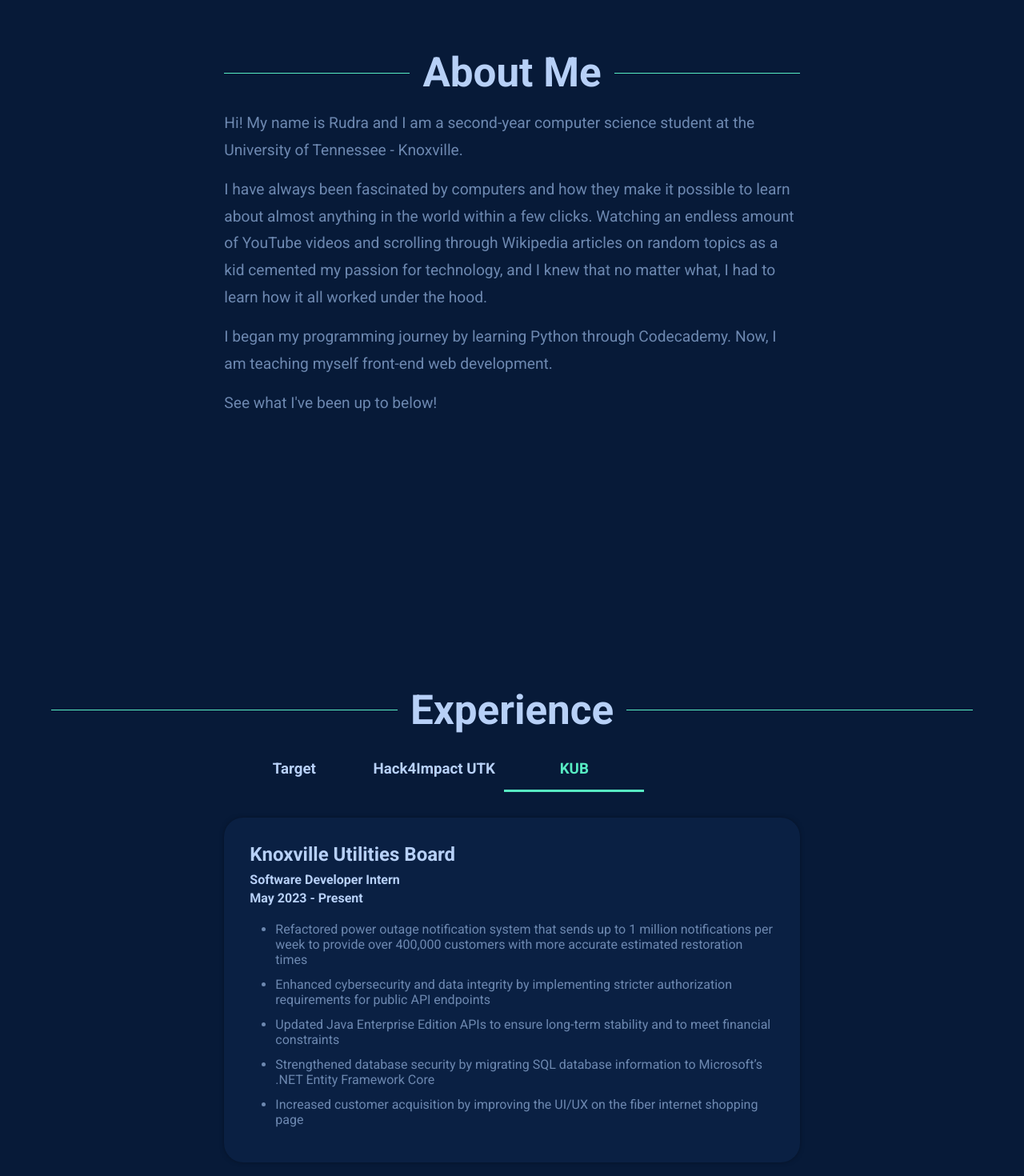
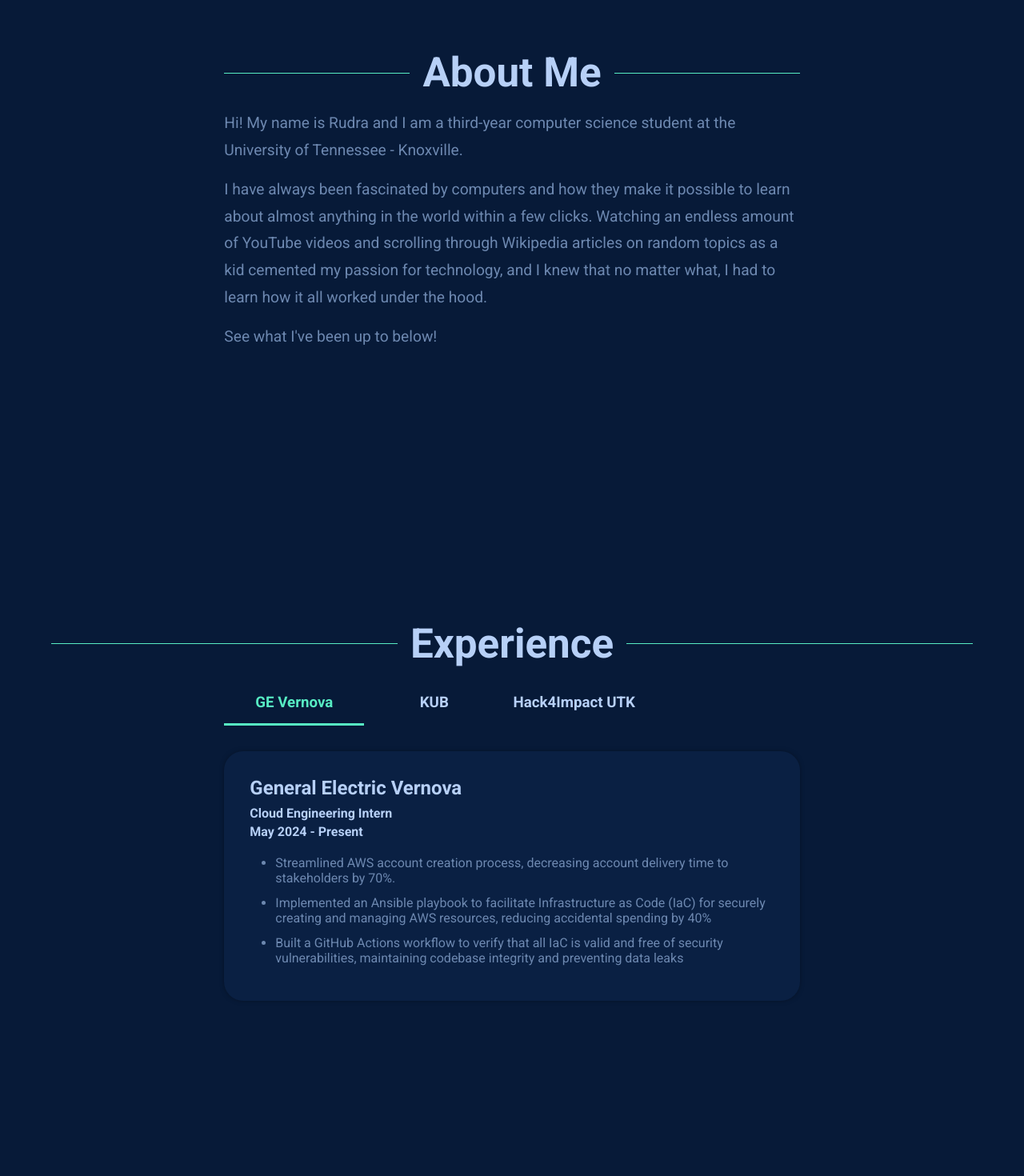
Before and after one commit to RudraPatel2003/rudrapatel, a Next.js app: page / in a window 1280 px wide. Shown: the part 820-2290 px from the top of the page at 80% size. Built offline with nearby package versions, Linux system fonts and the light colour scheme.

Commit message:
Mid summer update

```diff
--- a/src/components/About.js
+++ b/src/components/About.js
@@ -54,7 +54,7 @@ export default function About() {
         <span>About Me</span>
       </h2>
       <p>
-        Hi! My name is Rudra and I am a second-year computer science student at
+        Hi! My name is Rudra and I am a third-year computer science student at
         the University of Tennessee - Knoxville.
       </p>
       <p>
@@ -65,10 +65,6 @@ export default function About() {
         technology, and I knew that no matter what, I had to learn how it all
         worked under the hood.
       </p>
-      <p>
-        I began my programming journey by learning Python through Codecademy.
-        Now, I am teaching myself front-end web development.
-      </p>
       <p>See what I&apos;ve been up to below!</p>
     </StyledAboutSection>
   );
--- a/src/components/Hero.js
+++ b/src/components/Hero.js
@@ -65,7 +65,7 @@ export default function Hero() {
       <h1>Hello! My name is</h1>
       <h2>Rudra Patel.</h2>
       <p>
-        Currently, I am a second-year computer science student at the{" "}
+        Currently, I am a third-year computer science student at the{" "}
         <a href="https://www.utk.edu/" target="_blank" rel="noreferrer">
           University of Tennessee
         </a>
--- a/src/config.js
+++ b/src/config.js
@@ -10,8 +10,8 @@ export const projects = [
     name: "ParkUTK",
     description:
       "A cross-platform app that helps you find parking. Built using React Native with a Docker-containerized backend hosted on Google Cloud.",
-      tags: ["React Native", "Docker", "Google Cloud", "CI/CD"],
-      gitHubLink: "https://github.com/RudraPatel2003/park-utk-native"
+    tags: ["React Native", "Docker", "Google Cloud", "CI/CD"],
+    gitHubLink: "https://github.com/RudraPatel2003/park-utk-native",
   },
   {
     name: "productivist",
@@ -59,37 +59,27 @@ export const projects = [
   },
 ];
 
-export const INITIAL_JOB_INDEX = 2;
+export const INITIAL_JOB_INDEX = 0;
 
 export const jobs = [
   {
     jobIndex: 0,
-    companyName: "Target",
-    jobTitle: "Guest Advocate",
-    dateOfEmployment: "July 2021 - May 2023",
+    companyName: "GE Vernova",
+    longCompanyName: "General Electric Vernova",
+    jobTitle: "Cloud Engineering Intern",
+    dateOfEmployment: "May 2024 - Present",
     bulletPoints: [
-      "Hold positive interactions with over 160 guests per shift",
-      "Resolve over 10 guest complaints per shift",
-      "Maintain flexibility across 6 different job roles",
+      "Streamlined AWS account creation process, decreasing account delivery time to stakeholders by 70%.",
+      "Implemented an Ansible playbook to facilitate Infrastructure as Code (IaC) for securely creating and managing AWS resources, reducing accidental spending by 40%",
+      "Built a GitHub Actions workflow to verify that all IaC is valid and free of security vulnerabilities, maintaining codebase integrity and preventing data leaks",
     ],
   },
   {
     jobIndex: 1,
-    companyName: "Hack4Impact UTK",
-    jobTitle: "Developer",
-    dateOfEmployment: "October 2022 - Present",
-    bulletPoints: [
-      "Volunteered with 5 other Hack4Impact UTK developers to create an internal warehouse and inventory management system for a local nonprofit organization",
-      "Spearheaded the implementation of user authentication using the next-auth library",
-      "Followed the Scrum framework for agile development to complete project deliverables",
-    ],
-  },
-  {
-    jobIndex: 2,
     companyName: "KUB",
     longCompanyName: "Knoxville Utilities Board",
     jobTitle: "Software Developer Intern",
-    dateOfEmployment: "May 2023 - Present",
+    dateOfEmployment: "May 2023 - May 2024",
     bulletPoints: [
       "Refactored power outage notification system that sends up to 1 million notifications per week to provide over 400,000 customers with more accurate estimated restoration times",
       "Enhanced cybersecurity and data integrity by implementing stricter authorization requirements for public API endpoints",
@@ -98,4 +88,16 @@ export const jobs = [
       "Increased customer acquisition by improving the UI/UX on the fiber internet shopping page",
     ],
   },
+  {
+    jobIndex: 2,
+    companyName: "Hack4Impact UTK",
+    jobTitle: "Developer",
+    dateOfEmployment: "October 2022 - Present",
+    bulletPoints: [
+      "Volunteered to create an internal warehouse and inventory management system for a local nonprofit organization that handles over 5000 items concurrently for over 35 staff members",
+      "Collaborated with 6 other Hack4Impact developers to gather and implement product requirements using the Scrum framework for agile product development",
+      "Spearheaded the implementation of user authentication to ensure data privacy and security",
+      "Released the final product, immediately increasing warehouse efficiency and improving productivity",
+    ],
+  },
 ];
```
Also changed, not shown: 1 other file (tests, documents, lock files or other folders).
